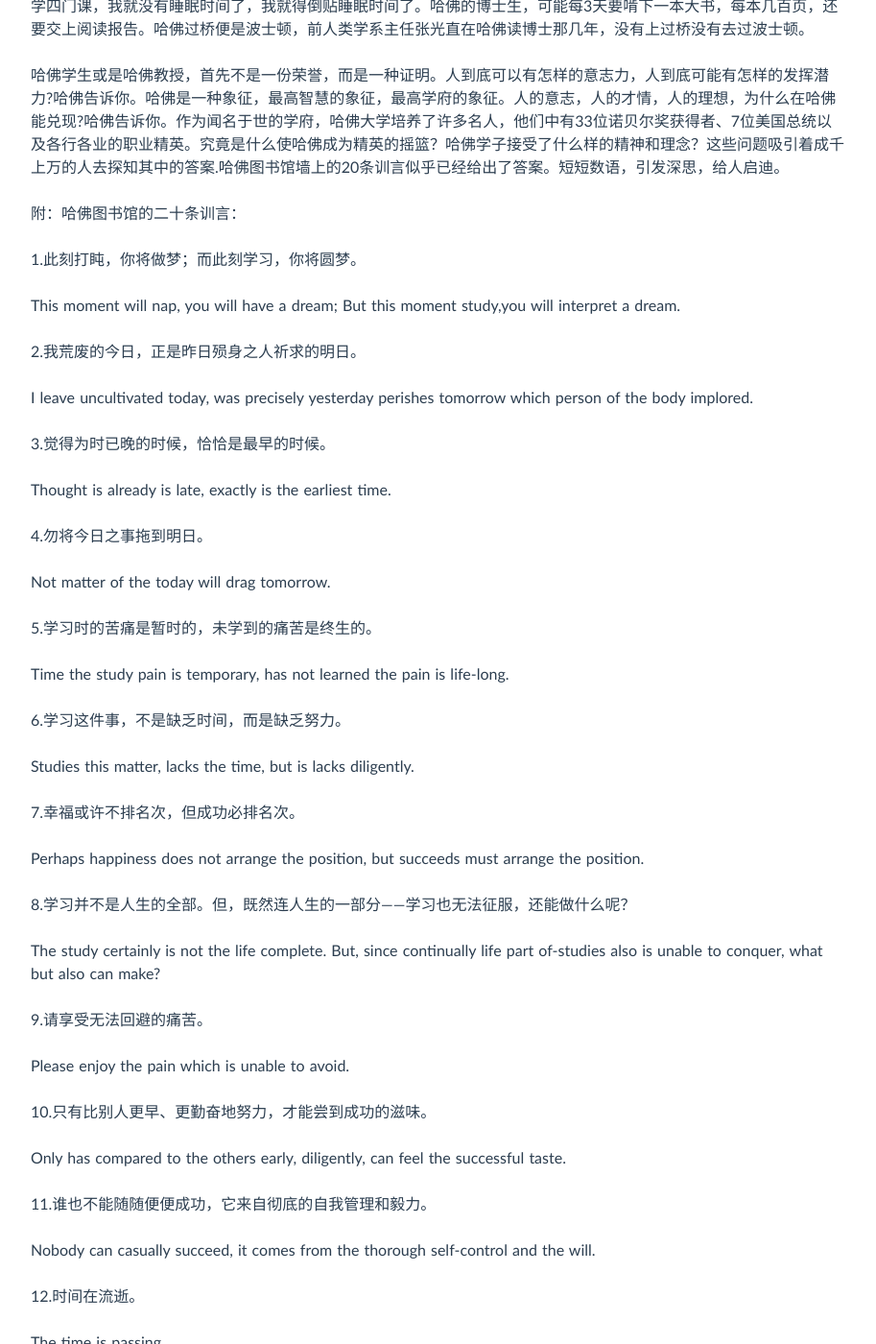
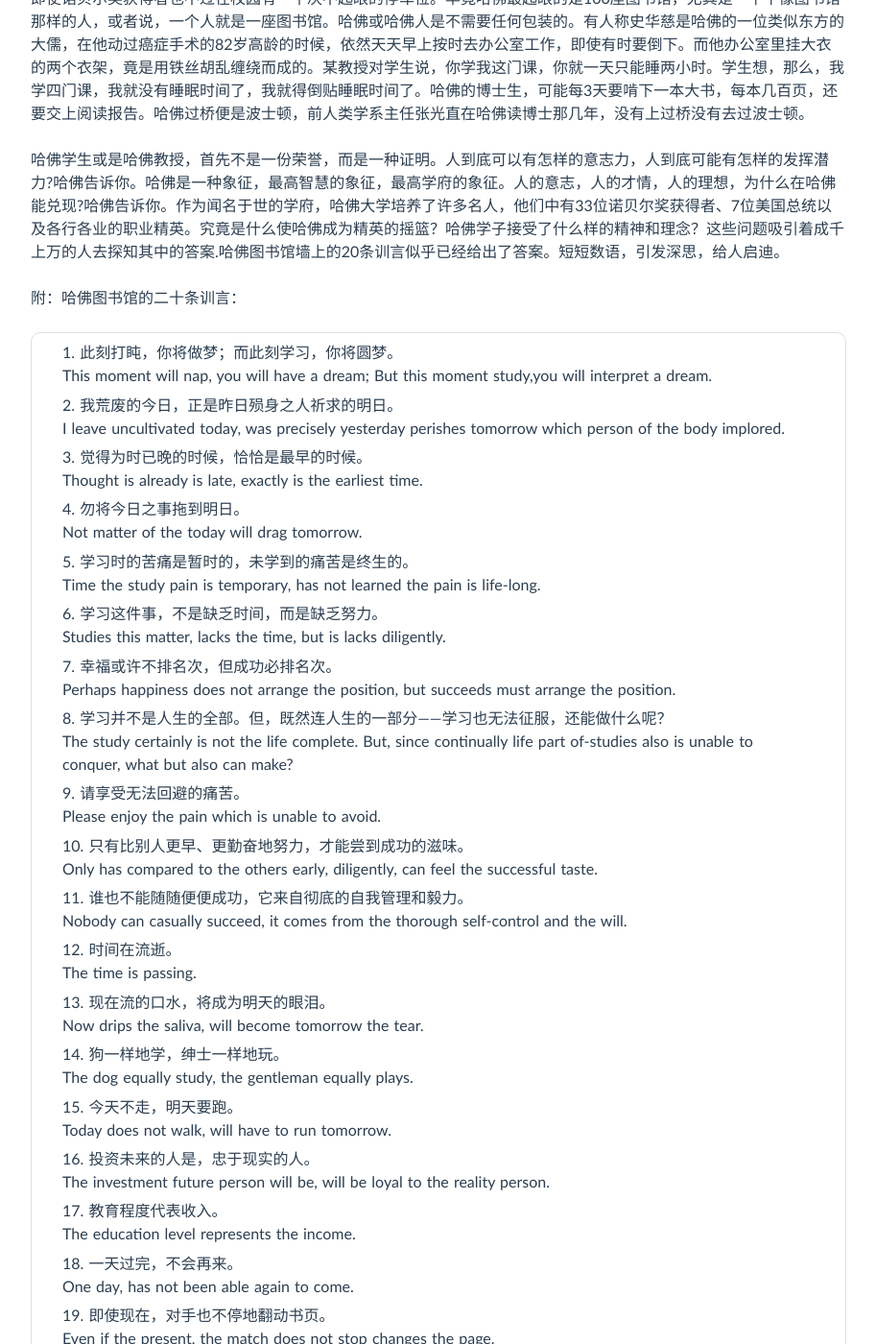
Before and after one commit to niushuai/blog, a Jekyll site: the page built from _posts/2012-11-05-Harvard.md, in a window 1280 px wide and 1400 px high, scrolled down 2319 px. Shown: the whole window at 96% size, without its empty margins (183-1096 px from the left). Built offline with Jekyll 4.4.1, drawn with Linux system fonts in a browser that asks for light colours; Markdown is read by kramdown in place of the engine named in the settings; comment, search, counter and statistics services are not loaded; some of the changed text lies outside the part shown.

Commit message:
update format

```diff
--- a/_posts/2012-11-05-Harvard.md
+++ b/_posts/2012-11-05-Harvard.md
@@ -3,6 +3,10 @@
 title: 打鸡血，喝鸡汤
 categories: 当然我在扯淡
 tags: 励志
+---
+
+2015-12-31 Update：这篇文章是假的，但是当年用来打鸡血也取得了一定的效果 XD，但现在就不以讹传讹了。请看知乎揭秘:[网上流传哈佛凌晨 4 点的图书馆景象和墙上的训诫是真的吗？](https://www.zhihu.com/question/19586427)。
+
 ---
 
 日前，两张美国哈佛大学图书馆凌晨4点多学生仍在学习的照片，在网上迅速传播。照片显示：凌晨4点的哈佛大学图书馆里，灯火通明，座无虚席……图片配文这样写道：哈佛是一种象征。人到底有怎样的发挥潜力？人的意志，人的才情，人的理想，为什么在哈佛能兑现？哈佛的学生餐厅，很难听到说话的声音，每个学生端着比萨可乐坐下后，往往边吃边看书或是边做笔记。我就没见过哪个学生光吃不读的，更没见过哪个学生边吃边闲聊的。感觉哈佛，餐厅不过是一个可以吃东西的图书馆，是哈佛正宗100个图书馆之外的另类图书馆。哈佛的医院，同样的宁静，同样的不管有多少在候诊的人也无一人说话，无一人不在阅读或记录。医院仍是图书馆的延伸。于是，哈佛产生的诺贝尔奖得主有33位。哈佛产生的美国总统有7位。哈佛校园里，不见华服，不见化妆，更不见晃里晃荡，只有匆匆的脚步，坚实地写下人生的篇章。哈佛不是神话，哈佛只是一个证明，人的意志，精神，抱负，理想的证明。
@@ -34,84 +38,45 @@
 
 附：哈佛图书馆的二十条训言：
 
-1.此刻打盹，你将做梦；而此刻学习，你将圆梦。
-
+1. 此刻打盹，你将做梦；而此刻学习，你将圆梦。<br>
 This moment will nap, you will have a dream; But this moment study,you will interpret a dream.
-
-2.我荒废的今日，正是昨日殒身之人祈求的明日。
-
+2. 我荒废的今日，正是昨日殒身之人祈求的明日。<br>
 I leave uncultivated today, was precisely yesterday perishes tomorrow which person of the body implored.
-
-3.觉得为时已晚的时候，恰恰是最早的时候。
-
+3. 觉得为时已晚的时候，恰恰是最早的时候。<br>
 Thought is already is late, exactly is the earliest time.
-
-4.勿将今日之事拖到明日。
-
+4. 勿将今日之事拖到明日。<br>
 Not matter of the today will drag tomorrow.
-
-5.学习时的苦痛是暂时的，未学到的痛苦是终生的。
-
+5. 学习时的苦痛是暂时的，未学到的痛苦是终生的。<br>
 Time the study pain is temporary, has not learned the pain is life-long.
-
-6.学习这件事，不是缺乏时间，而是缺乏努力。
-
+6. 学习这件事，不是缺乏时间，而是缺乏努力。<br>
 Studies this matter, lacks the time, but is lacks diligently.
-
-7.幸福或许不排名次，但成功必排名次。
-
+7. 幸福或许不排名次，但成功必排名次。<br>
 Perhaps happiness does not arrange the position, but succeeds must arrange the position.
-
-8.学习并不是人生的全部。但，既然连人生的一部分——学习也无法征服，还能做什么呢？
-
+8. 学习并不是人生的全部。但，既然连人生的一部分——学习也无法征服，还能做什么呢？<br>
 The study certainly is not the life complete. But, since continually life part of-studies also is unable to conquer, what but also can make?
-
-9.请享受无法回避的痛苦。
-
+9. 请享受无法回避的痛苦。<br>
 Please enjoy the pain which is unable to avoid.
-
-10.只有比别人更早、更勤奋地努力，才能尝到成功的滋味。
-
+10. 只有比别人更早、更勤奋地努力，才能尝到成功的滋味。<br>
 Only has compared to the others early, diligently, can feel the successful taste.
-
-11.谁也不能随随便便成功，它来自彻底的自我管理和毅力。
-
+11. 谁也不能随随便便成功，它来自彻底的自我管理和毅力。<br>
 Nobody can casually succeed, it comes from the thorough self-control and the will.
-
-12.时间在流逝。
-
+12. 时间在流逝。<br>
 The time is passing.
-
-13.现在流的口水，将成为明天的眼泪。
-
+13. 现在流的口水，将成为明天的眼泪。<br>
 Now drips the saliva, will become tomorrow the tear.
-
-14.狗一样地学，绅士一样地玩。
-
+14. 狗一样地学，绅士一样地玩。<br>
 The dog equally study, the gentleman equally plays.
-
-15.今天不走，明天要跑。
-
+15. 今天不走，明天要跑。<br>
 Today does not walk, will have to run tomorrow.
-
-16.投资未来的人是，忠于现实的人。
-
+16. 投资未来的人是，忠于现实的人。<br>
 The investment future person will be, will be loyal to the reality person.
-
-17.教育程度代表收入。
-
+17. 教育程度代表收入。<br>
 The education level represents the income.
-
-18.一天过完，不会再来。
-
+18. 一天过完，不会再来。<br>
 One day, has not been able again to come.
-
-19.即使现在，对手也不停地翻动书页。
-
+19. 即使现在，对手也不停地翻动书页。<br>
 Even if the present, the match does not stop changes the page.
-
-20.没有艰辛，便无所得。
-
+20. 没有艰辛，便无所得。<br>
 Has not been difficult, then does not have attains.
 
 哈佛老师经常给学生这样的告诫：如果你想在进入社会后，在任何时候任何场合下都能得心应手并且得到应有的评价，那么你在哈佛的学习期间，就没有晒太阳的时间。在哈佛广为流传的一句格言是“忙完秋收忙秋种，学习，学习，再学习。”人的时间和精力都是有限的，所以，要利用时间抓紧学习，而不是将所有的业余时间都用来打瞌睡。有的人会这样说：“我只是在业余时间打盹而已，业余时间干吗把自己弄得那么紧张？”爱因斯坦就曾提出：“人的差异在于业余时间。”我的一位在哈佛任教的朋友也告诉我说，只要知道一个青年怎样度过他的业余时间，就能预言出这个青年的前程怎样。20世纪初，在数学界有这样一道难题，那就是2的76次方减去1的结果是不是人们所猜想的质数。很多科学家都在努力地攻克这一数学难关，但结果并不如愿。1903年，在纽约的数学学会上，一位叫做科尔的科学家通过令人信服的运算论证，成功地证明了这道难题。人们在惊诧和赞许之余，向科尔问道：“您论证这个课题一共花了多少时间？”科尔回答：“3年内的全部星期天。”同样，加拿大医学教育家奥斯勒也是利用业余时间作出成就的典范。奥斯勒对人类最大的贡献，就是成功地研究了第三种血细胞。他为了从繁忙的工作中挤出时间读书，规定自己在睡觉之前必须读15分钟的书。不管忙碌到多晚，都坚持这一习惯不改变。这个习惯他整整坚持了半个世纪，共读了1000多本书，取得了令人瞩目的成绩。
```
Also changed, not shown: _posts/2014-03-29-thinking_in_java_chapter14.md (+10 -9 lines), _posts/2016-01-01-book-list.md (+1 -0 lines).
